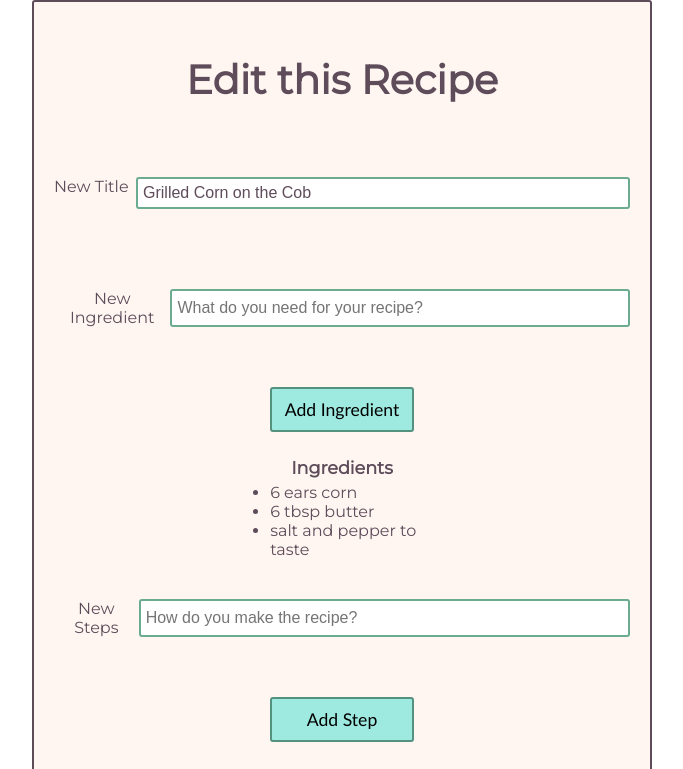
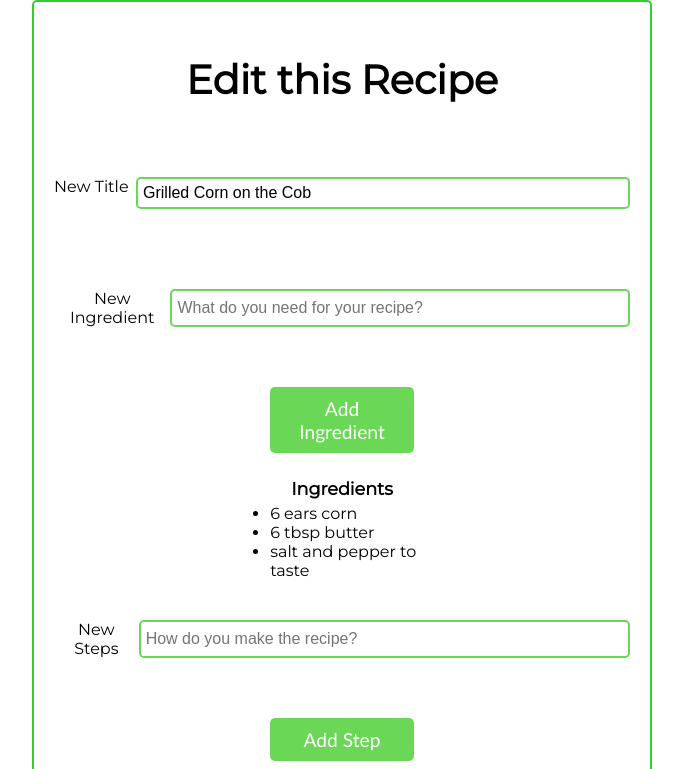
Before and after one commit to Build-Week-Secret-Family-Recipes1/front-end, a React (Create React App) app: page /edit/1 in a window 1280 px wide. Shown: the top 769 px of the page, without its empty margins (298-981 px from the left). Built offline with nearby package versions, Linux system fonts and the light colour scheme.

Commit message:
matched the colors to and buttons to the marketing page

```diff
--- a/src/components/EditRecipe.js
+++ b/src/components/EditRecipe.js
@@ -13,11 +13,8 @@ const StyledForm = styled.form`
     display: flex;
     flex-direction: column;
     align-items: center;
-    color: #5e4c5a;
-    background-color: rgba(255, 226, 209, 0.3);
-
-    border: 2px solid #5e4c5a;
-    border-radius: 3px;
+    border: 2px solid #32CD32;
+    border-radius: 5px;
 `
 
 const Button = styled.button`
@@ -25,16 +22,16 @@ const Button = styled.button`
     padding: 10px;
     margin: 20px;
     width: 9rem;
-    border-radius: 3px;
-    border: ${props => props.secondary ? '2px solid firebrick' : '2px solid #55917F'};
-    background-color: ${props => props.secondary ? 'lightcoral' : 'rgba(64, 224, 208, 0.5)'};
-    font-size: 1.1rem;
+    font-size: 1.2rem;
     font-family: Gill Sans;
+    border: none;
+    border-radius: 5px;
+    background-color: ${props => props.secondary ? '#FE9A76' : '#6AD856'};
+    color: white;
 `
 
 const SubmitButton = styled(Button)`
-    border: 2px solid #5e4c5a;
-    background-color: plum;
+    background-color: #32CD32;
 `
 
 const Label = styled.label`
@@ -48,9 +45,8 @@ const Input = styled.input`
     width: 30rem;
     padding: 5px;
     font-size: 1rem;
-    border: 2px solid #6bab90;
-    border-radius: 3px;
-    color: #5e4c5a;
+    border: 2px solid #6AD856;
+    border-radius: 5px;
 `
 
 const H2 = styled.h2`
--- a/src/components/Home.js
+++ b/src/components/Home.js
@@ -6,12 +6,13 @@ import EditRecipe from './EditRecipe';
 import SearchBar from './SearchBar';
 
 const H1 = styled.h1`
-    color: #5e4c5a;
-    font-size: 2.7rem;
+    color: white;
+    font-size: 2.8rem;
+    font-weight: bold;
     padding: 70px;
     margin: 0;
-    border-bottom: 2px solid #55917F;
-    background-color: rgba(64, 224, 208, 0.5);
+    border-bottom: 2px solid #00CC00;
+    background-color: rgba(106, 216, 86, 0.9);
 `
 
 function Home(props) {
--- a/src/components/Recipe.js
+++ b/src/components/Recipe.js
@@ -6,10 +6,8 @@ import { Link } from 'react-router-dom';
 import styled from 'styled-components';
 
 const RecipeCard = styled.div`
-    background-color: rgba(255, 226, 209, 0.3);
-    border: 2px solid #55917F;
+    border: 2px solid #32CD32;
     border-radius: 3px;
-    color: #5e4c5a;
     box-sizing: border-box;
     width: 575px;
     margin: 10px;
@@ -39,11 +37,12 @@ const Button = styled.button`
     padding: 10px;
     margin: 20px;
     width: 9rem;
-    border-radius: 3px;
-    border: ${props => props.secondary ? '2px solid firebrick' : '2px solid #55917F'};
-    background-color: ${props => props.secondary ? 'lightcoral' : 'rgba(64, 224, 208, 0.5)'};
-    font-size: 1.1rem;
+    font-size: 1.2rem;
     font-family: Gill Sans;
+    border: none;
+    border-radius: 5px;
+    background-color: ${props => props.secondary ? '#FE9A76' : '#6AD856'};
+    color: white;
 `
 
 
--- a/src/components/RecipeForm.js
+++ b/src/components/RecipeForm.js
@@ -12,11 +12,8 @@ const StyledForm = styled.form`
     display: flex;
     flex-direction: column;
     align-items: center;
-    color: #5e4c5a;
-    background-color: rgba(255, 226, 209, 0.3);
-
-    border: 2px solid #5e4c5a;
-    border-radius: 3px;
+    border: 2px solid #32CD32;
+    border-radius: 5px;
 `
 
 const Button = styled.button`
@@ -24,16 +21,16 @@ const Button = styled.button`
     padding: 10px;
     margin: 20px;
     width: 9rem;
-    border-radius: 3px;
-    border: ${props => props.secondary ? '2px solid firebrick' : '2px solid #55917F'};
-    background-color: ${props => props.secondary ? 'lightcoral' : 'rgba(64, 224, 208, 0.5)'};
-    font-size: 1.1rem;
+    font-size: 1.2rem;
     font-family: Gill Sans;
+    border: none;
+    border-radius: 5px;
+    background-color: ${props => props.secondary ? '#FE9A76' : '#6AD856'};
+    color: white;
 `
 
 const SubmitButton = styled(Button)`
-    border: 2px solid #5e4c5a;
-    background-color: plum;
+    background-color: #32CD32;
 `
 
 const Label = styled.label`
@@ -47,9 +44,8 @@ const Input = styled.input`
     width: 30rem;
     padding: 5px;
     font-size: 1rem;
-    border: 2px solid #6bab90;
-    border-radius: 3px;
-    color: #5e4c5a;
+    border: 2px solid #6AD856;
+    border-radius: 5px;
 `
 
 const H2 = styled.h2`
--- a/src/components/SearchBar.js
+++ b/src/components/SearchBar.js
@@ -26,15 +26,13 @@ const Input = styled.input`
     width: 10rem;
     padding: 5px;
     font-size: 1rem;
-    border: 2px solid #6bab90;
+    border: 2px solid #00CC00;
     border-radius: 3px;
-    color: #5e4c5a;
 `
 
 const Select = styled.select`
     font-size: 1rem;
-    color: #5e4c5a;
-    border: 2px solid #55917F;
+    border: 2px solid #00CC00;
     border-radius: 3px;
     padding: 5px;
     width: 9rem;
@@ -43,25 +41,24 @@ const Select = styled.select`
 const H4 = styled.h4`
     margin: 0;
     font-size: 1.3rem;
-    color: #5e4c5a;
 `
 
 const H5 = styled.h5`
     margin: 0;
     font-size: 1.1rem;
-    color: #5e4c5a;
 `
 
 const Button = styled.button`
     display: inline-block;
-    padding: 5px;
+    padding: 10px;
     margin: 20px;
     width: 9rem;
-    border-radius: 3px;
-    border: 2px solid #55917F;
-    background-color: rgba(64, 224, 208, 0.5);
-    font-size: 1.1rem;
+    font-size: 1.2rem;
     font-family: Gill Sans;
+    border: none;
+    border-radius: 5px;
+    background-color: #6AD856;
+    color: white;
 `
 
 function SearchBar(props) {
```
